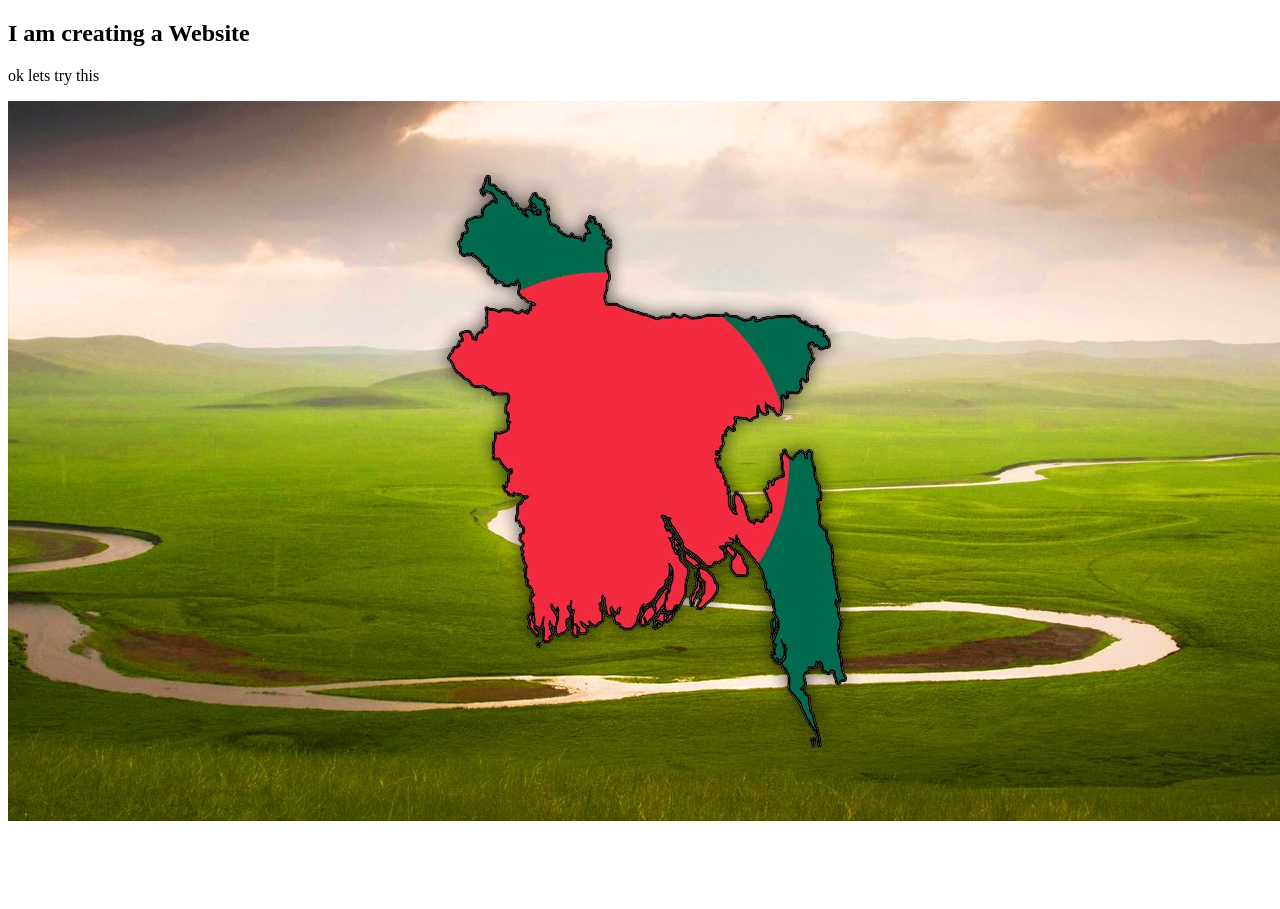
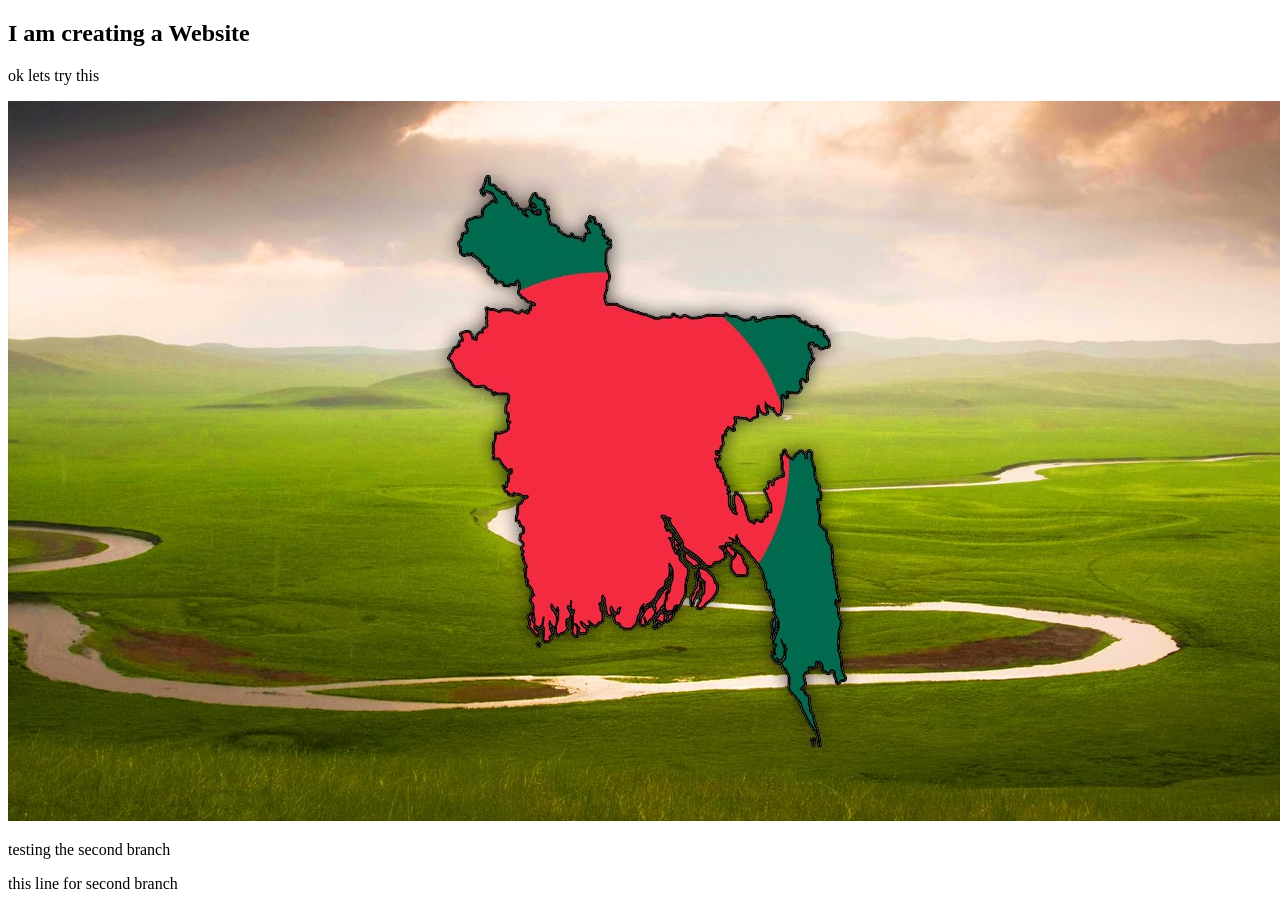
Before and after one commit to samsozzaman/my-first-website, a plain HTML site: page index.html in a window 1280 px wide. Before the commit the page ends 833 px from the top, so only its background shows below. Drawn offline with Linux system fonts and the light colour scheme.

Commit message:
created second branch

```diff
--- a/index.html
+++ b/index.html
@@ -9,5 +9,7 @@
     <h2>I am creating a Website</h2>
     <p>ok lets try this </p>
     <img src="bd.jpg">
+    <p>testing the second branch</p>
+    <p>this line for second branch</p>
 </body>
 </html>
```
